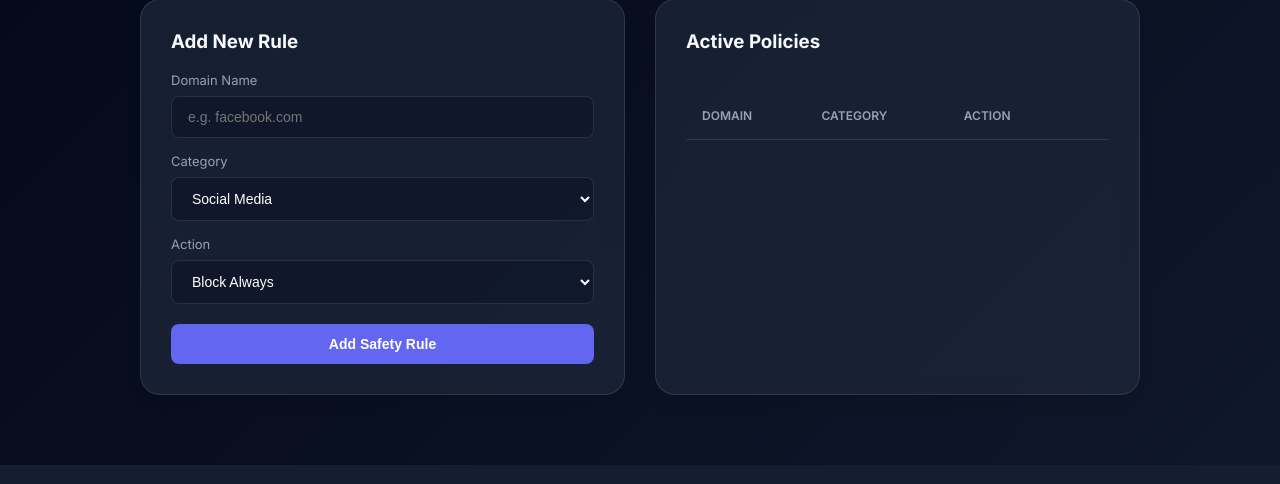
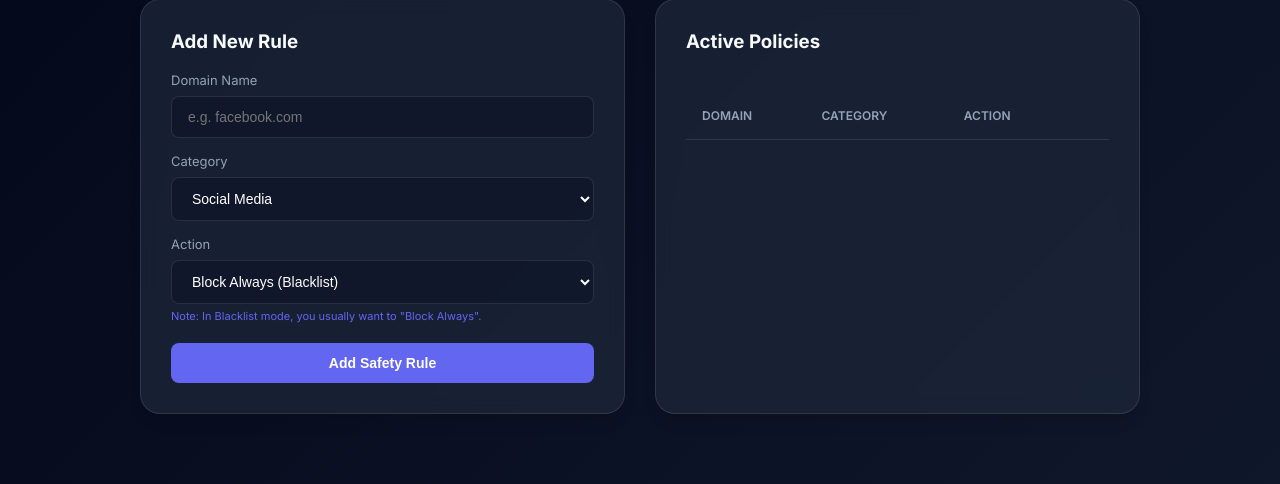
Before and after one commit to kratos8313/Computer_Network, a Flask app: page / in a window 1280 px wide. Shown: the part 429-913 px from the top of the page. Run offline with Flask 3, Linux system fonts and the light colour scheme; the visitor is signed in with stand-in values (Sample User, id 1); data comes from the database, SQL or seed files in the repository; data that the repository does not hold is empty.

Commit message:
Some fixes

```diff
--- a/CNLabProject/app.py
+++ b/CNLabProject/app.py
@@ -51,10 +51,20 @@
 
     domain = request.form.get('domain')
     category = request.form.get('category')
-    action = request.form.get('action', 'block')
+
+    # Get current mode to set a smart default
+    conn = get_db()
+    mode_row = conn.execute("SELECT value FROM settings WHERE key='mode'").fetchone()
+    conn.close()
+    current_mode = mode_row['value'] if mode_row else 'blacklist'
+
+    # If in whitelist mode, we assume the user wants to ALLOW the site
+    default_action = 'allow' if current_mode == 'whitelist' else 'block'
+    action = request.form.get('action', default_action)
 
     if domain:
         add_rule(domain, category, action)
+        from core.blocker import block_sites
         block_sites() # Apply immediately
 
     return redirect(url_for('index'))
--- a/CNLabProject/core/database.py
+++ b/CNLabProject/core/database.py
@@ -78,8 +78,8 @@
 
 # --- Rules Helpers ---
 def add_rule(domain, category="Manual", action="block"):
-    from utils.norm import normalize_domain
-    domain = normalize_domain(domain)
+    from utils.norm import get_root_domain
+    domain = get_root_domain(domain)
     if not domain: return
 
     conn = get_db()
--- a/CNLabProject/core/rules.py
+++ b/CNLabProject/core/rules.py
@@ -22,8 +22,8 @@
     mode = mode_row['value'] if mode_row else 'blacklist'
 
     # 2. Check for explicit Domain Rule
-    from utils.norm import normalize_domain
-    domain_lower = normalize_domain(domain)
+    from utils.norm import get_root_domain
+    domain_lower = get_root_domain(domain)
 
     # Root Domain / Subdomain Match
     # We check if the request domain ends with the blocked domain (e.g., m.facebook.com matches facebook.com)
--- a/CNLabProject/templates/dashboard.html
+++ b/CNLabProject/templates/dashboard.html
@@ -38,7 +38,7 @@
         <form action="{{ url_for('add_new_rule') }}" method="POST">
             <div style="margin-bottom: 15px;">
                 <label style="display: block; margin-bottom: 8px; font-size: 13px; color: var(--text-dim);">Domain Name</label>
-                <input type="text" name="domain" placeholder="e.g. facebook.com" style="width: 100%; box-sizing: border-box;" required>
+                <input type="text" name="domain" id="domain_input" placeholder="e.g. facebook.com" style="width: 100%; box-sizing: border-box;" required>
             </div>
             <div style="margin-bottom: 15px;">
                 <label style="display: block; margin-bottom: 8px; font-size: 13px; color: var(--text-dim);">Category</label>
@@ -51,10 +51,17 @@
             </div>
             <div style="margin-bottom: 20px;">
                 <label style="display: block; margin-bottom: 8px; font-size: 13px; color: var(--text-dim);">Action</label>
-                <select name="action" style="width: 100%;">
-                    <option value="block">Block Always</option>
-                    <option value="allow">Allow Always (Whitelist Override)</option>
+                <select name="action" id="action_select" style="width: 100%;">
+                    <option value="block" {% if mode == 'blacklist' %}selected{% endif %}>Block Always (Blacklist)</option>
+                    <option value="allow" {% if mode == 'whitelist' %}selected{% endif %}>Allow Always (Whitelist Override)</option>
                 </select>
+                <p id="action_hint" style="font-size: 11px; margin-top: 5px; color: var(--primary);">
+                    {% if mode == 'whitelist' %}
+                    Note: In Whitelist mode, you usually want to "Allow Always".
+                    {% else %}
+                    Note: In Blacklist mode, you usually want to "Block Always".
+                    {% endif %}
+                </p>
             </div>
             <button type="submit" style="width: 100%;">Add Safety Rule</button>
         </form>
```
Also changed, not shown: CNLabProject/utils/norm.py (+22 -13 lines).
